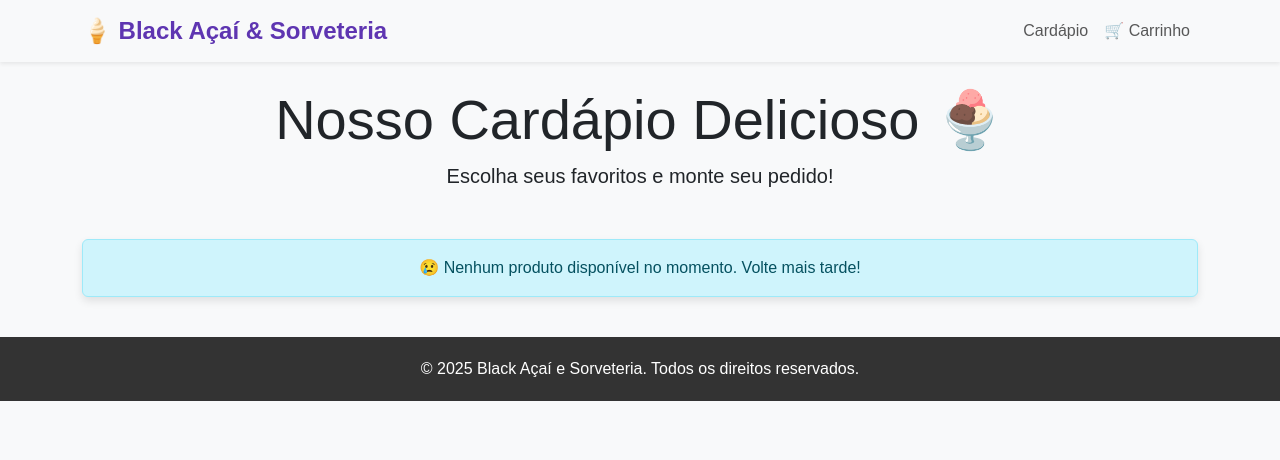
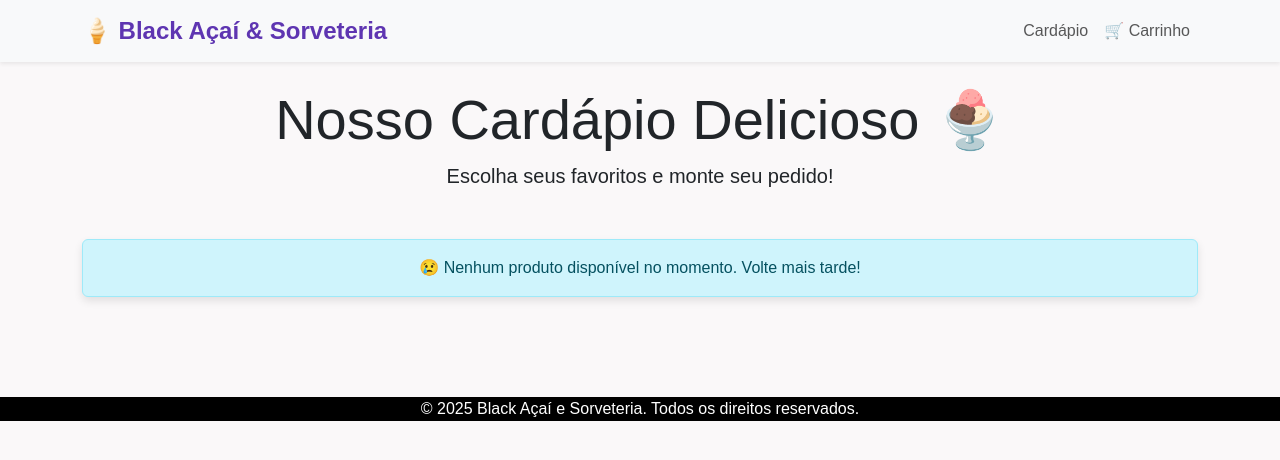
Before and after one commit to danitorelli/Black_Entregas, a Django app: page / in a window 1280 px wide. Shown: the top 460 px of the page. Run offline with Django 5.2, Linux system fonts and the light colour scheme; data that the repository does not hold is empty.

Commit message:
diminuindo tamanho do footer

```diff
--- a/menu/templates/menu/base.html
+++ b/menu/templates/menu/base.html
@@ -1,6 +1,6 @@
 {% load static %} <!DOCTYPE html>
 <html lang="pt-br"> <head> <meta charset="UTF-8"> <meta name="viewport" content="width=device-width, initial-scale=1.0"> <title>{% block title %}Black Açaí e Sorveteria{% endblock %}</title> <link href="https://cdn.jsdelivr.net/npm/bootstrap@5.3.0-alpha1/dist/css/bootstrap.min.css" rel="stylesheet"> <link rel="stylesheet" href="{% static 'menu/css/style.css' %}"> <style> /* 9 */
-        body { font-family: 'Arial', sans-serif; background-color: #f8f9fa; }
+        body { font-family: 'Arial', sans-serif; background-color: #faf8f9; }
         .navbar-brand-custom { font-weight: bold; color: #5e35b1 !important; /* Roxo Açaí */ }
         .product-card { border: 1px solid #ddd; border-radius: 8px; margin-bottom: 20px; background-color: #fff; box-shadow: 0 2px 4px rgba(0,0,0,0.1); transition: transform .2s; }
         .product-card:hover { transform: scale(1.03); }
@@ -12,7 +12,7 @@
         .btn-secondary-custom { background-color: #ffc107; border-color: #ffc107; color: #333; /* Amarelo para contraste */ }
         .btn-secondary-custom:hover { background-color: #ffb300; border-color: #ffb300; }
         .category-title { color: #5e35b1; margin-top: 30px; margin-bottom: 15px; border-bottom: 2px solid #7e57c2; padding-bottom: 5px; }
-        .footer-custom { background-color: #333; color: white; padding: 20px 0; margin-top: 40px; }
+        .footer-custom { background-color: #000000; color: white; padding: 0px 0; margin-top: 100px; }
         .cart-icon { font-size: 1.5rem; } /* Não usado diretamente aqui, mas pode ser útil */
         .badge-custom { background-color: #ffc107; color: #333;}
         .messages-container { position: fixed; top: 70px; right: 20px; z-index: 1050; width: auto; max-width: 400px;}
```
